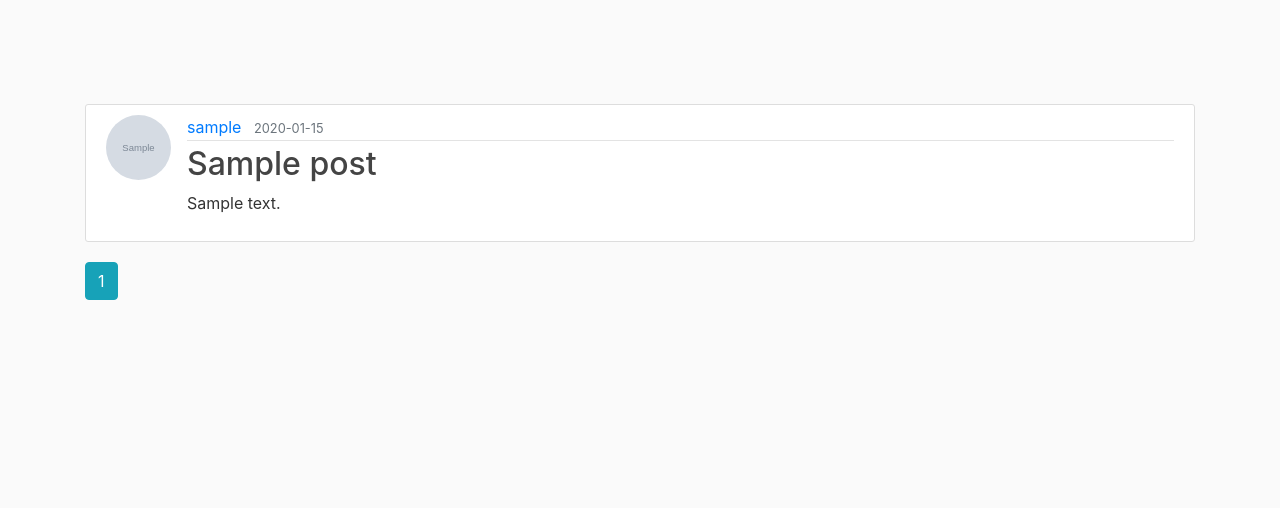
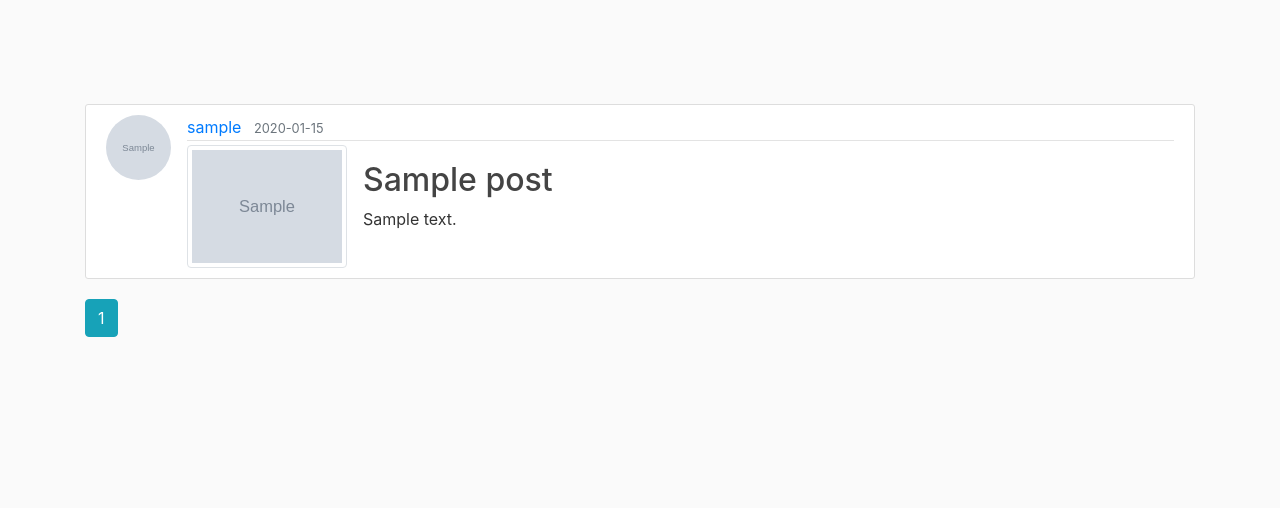
Before and after one commit to novlesse/N.W.A, a Flask app: page / in a window 1280 px wide. Shown: the part 56-564 px from the top of the page. Run offline with Flask 2, Linux system fonts and the light colour scheme; tables that the repository leaves empty hold one stand-in row (Sample ...); some libraries are stand-ins or nearby versions.

Commit message:
album covers now show in home pages, added new column in posts table

```diff
--- a/audiology/models.py
+++ b/audiology/models.py
@@ -51,6 +51,7 @@ class Post(db.Model):
     date_posted = db.Column(db.DateTime, nullable=False,
                             default=datetime.utcnow)
     content = db.Column(db.Text, nullable=False)
+    cover_img = db.Column(db.String(255), default='https://lastfm.freetls.fastly.net/i/u/174s/8c0a91d3ebb2b38b3a6962af726728fa.png')
     user_id = db.Column(db.Integer, db.ForeignKey('users.id'), nullable=False)
 
     def __repr__(self):
--- a/audiology/templates/home.html
+++ b/audiology/templates/home.html
@@ -10,8 +10,17 @@
                 href="{{ url_for('users.user_posts', username=post.author.username) }}">{{ post.author.username }}</a>
             <small class="text-muted">{{ post.date_posted.strftime('%Y-%m-%d') }}</small>
         </div>
-        <h2><a class="article-title" href="{{ url_for('posts.post', post_id=post.id) }}">{{ post.title }}</a></h2>
-        <p class="article-content">{{ post.content }}</p>
+        <div class="content-container d-flex ">
+            <div class="album-cover">
+                <img class = 'img-thumbnail img-fluid'src='{{ post.cover_img }}' style="width: 10rem; height: auto">
+            </div>
+            <div class="content-text m-3 ">
+                <h2><a class="article-title" href="{{ url_for('posts.post', post_id=post.id) }}">{{ post.title }}</a></h2>
+                <p class="article-content">{{ post.content }} </p>
+            </div>
+        </div>
+        <!-- <h2><a class="article-title" href="{{ url_for('posts.post', post_id=post.id) }}">{{ post.title }}</a></h2>
+        <p class="article-content">{{ post.content }}</p> -->
     </div>
 </article>
 {% endfor %}
```
Also changed, not shown: audiology/posts/routes.py (+7 -4 lines), audiology/site.db, 1 other file.
